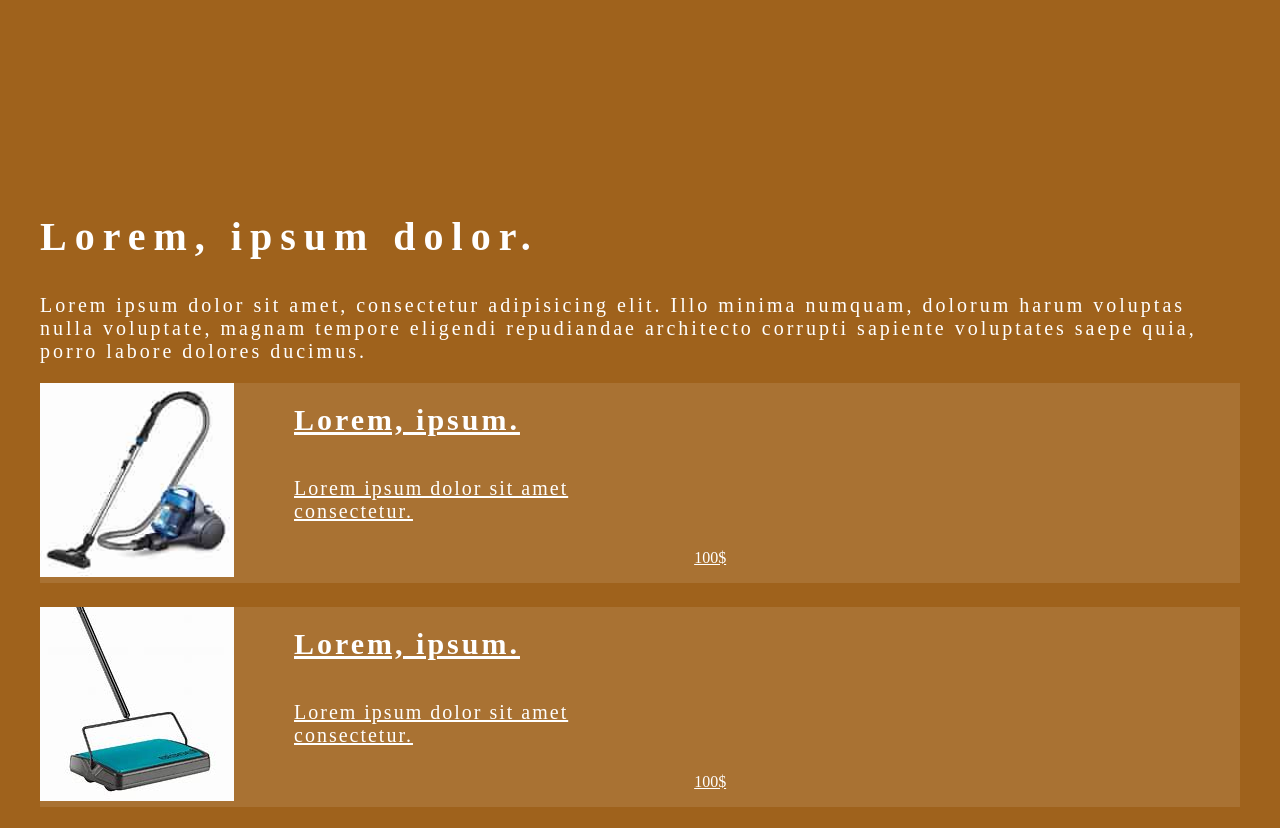
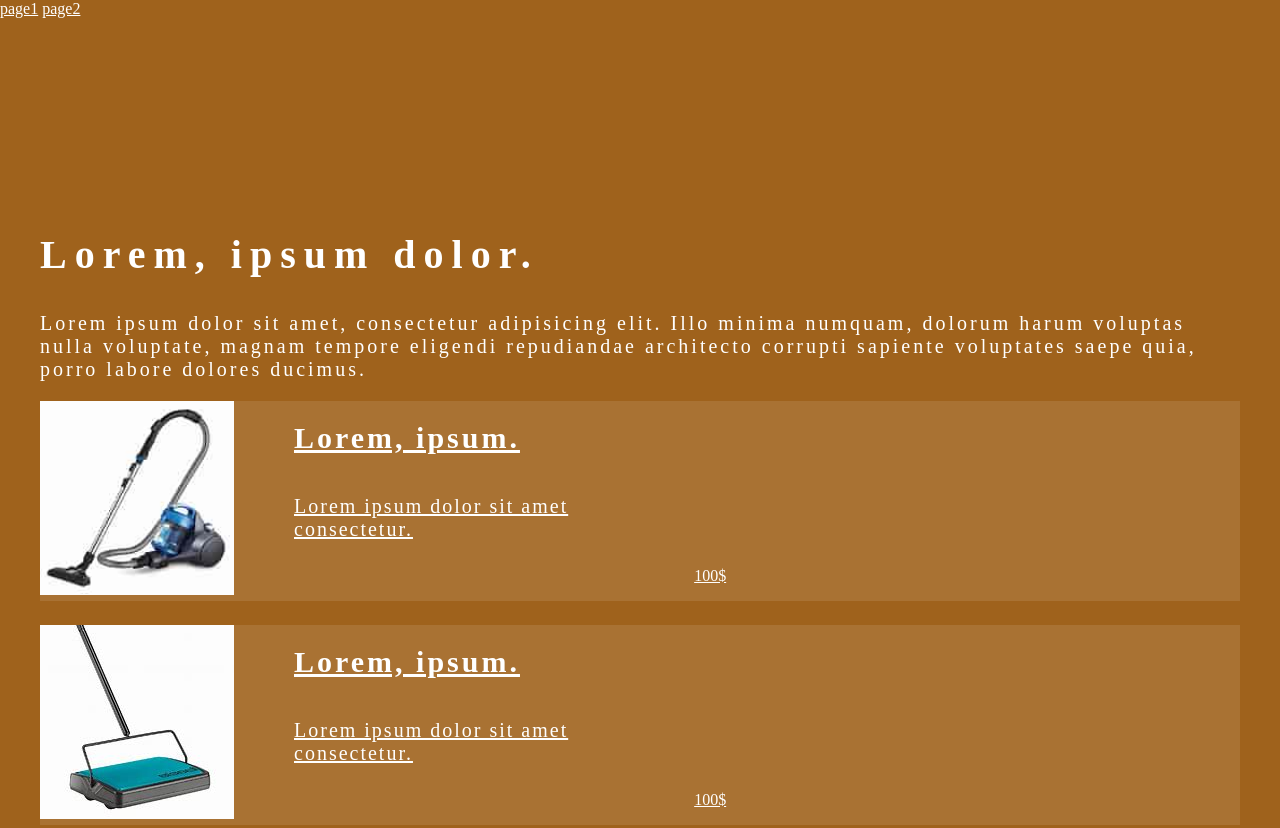
Before and after one commit to colg8git/parser1, a plain HTML site: page index.html in a window 1280 px wide. Shown: the top 828 px of the page. Drawn offline with Linux system fonts and the light colour scheme.

Commit message:
Update index.html

```diff
--- a/index.html
+++ b/index.html
@@ -10,6 +10,8 @@
     <div class="wrapper">
         <main class="main">
             <div class="main__section">
+                <a href="https://colg8git.github.io/parser/" class="page1">page1</a>
+                <a href="https://colg8git.github.io/page2/" class="page2">page2</a>
                 <div class="main__container">
                     <div class="main__title">
                         <h1 class="main-title">Lorem, ipsum dolor.</h1>
```
